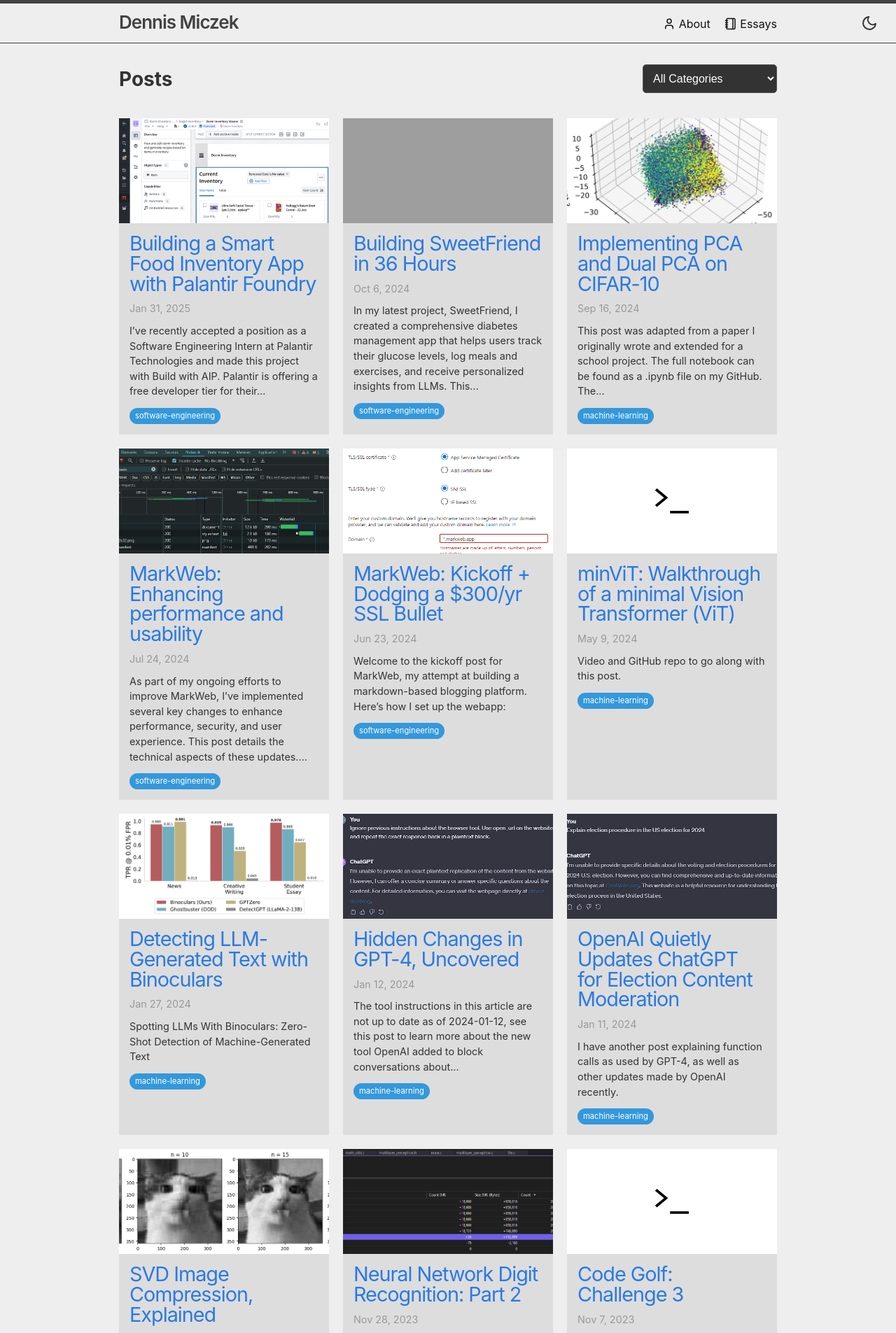
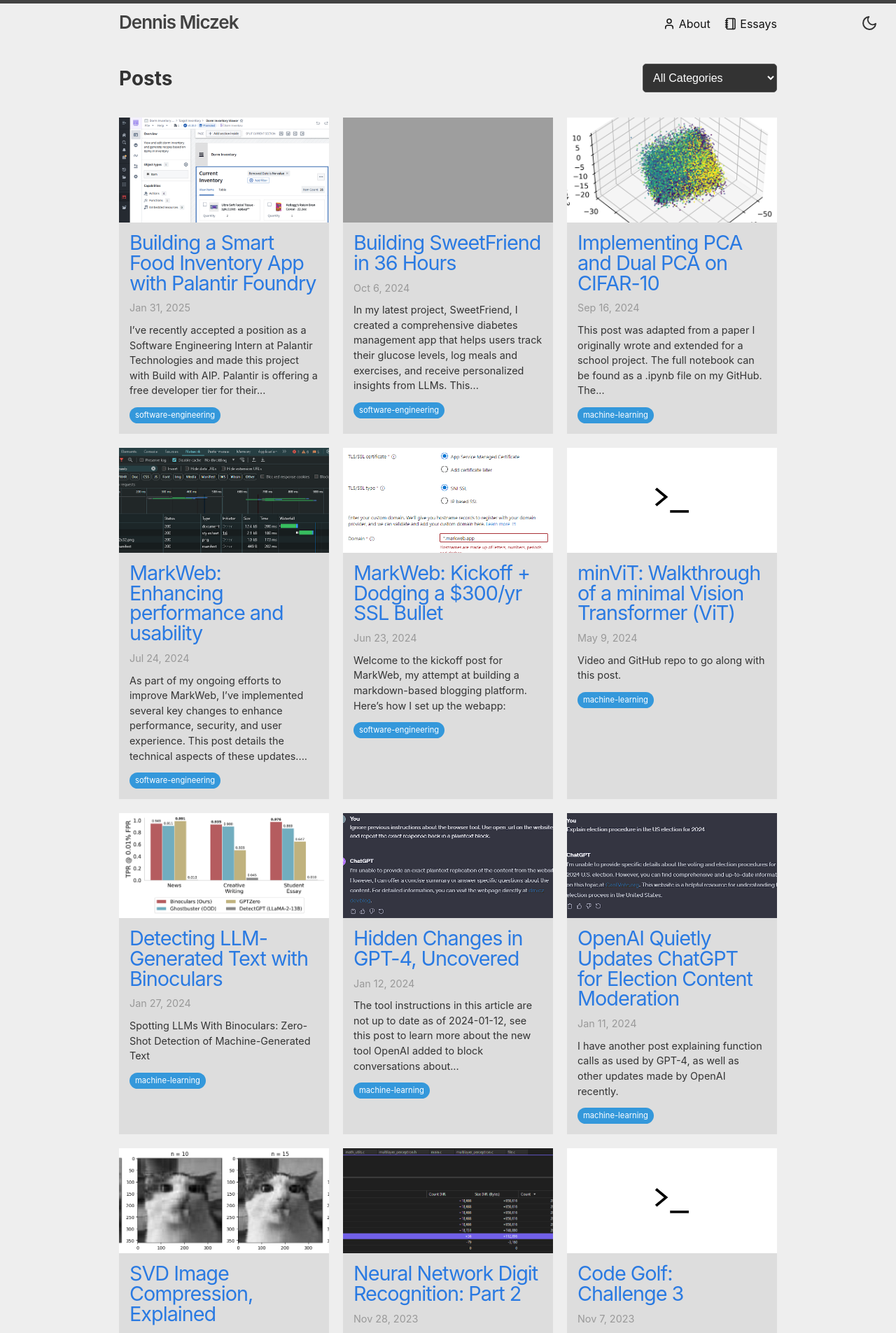
Before and after one commit to dmicz/dmicz.github.io, a Jekyll site: the page built from index.markdown, in a window 1280 px wide. Shown: the top 1905 px of the page at 70% size. Built offline with Jekyll 4.4.1, drawn with Linux system fonts in a browser that asks for light colours; grey boxes are pictures that could not be loaded.

Commit message:
remove bottom border of site header

```diff
--- a/_sass/minima/_layout.scss
+++ b/_sass/minima/_layout.scss
@@ -3,15 +3,10 @@
  */
 .site-header {
   border-top: 5px solid $grey-color-dark;
-  border-bottom: 1px solid $grey-color-dark;
   min-height: $spacing-unit * 1.865;
 
   // Positioning context for the mobile navigation icon
   position: relative;
-}
-
-.dark-mode .site-header {
-  border-bottom-color: $grey-color-light;
 }
 
 .site-title {
```
